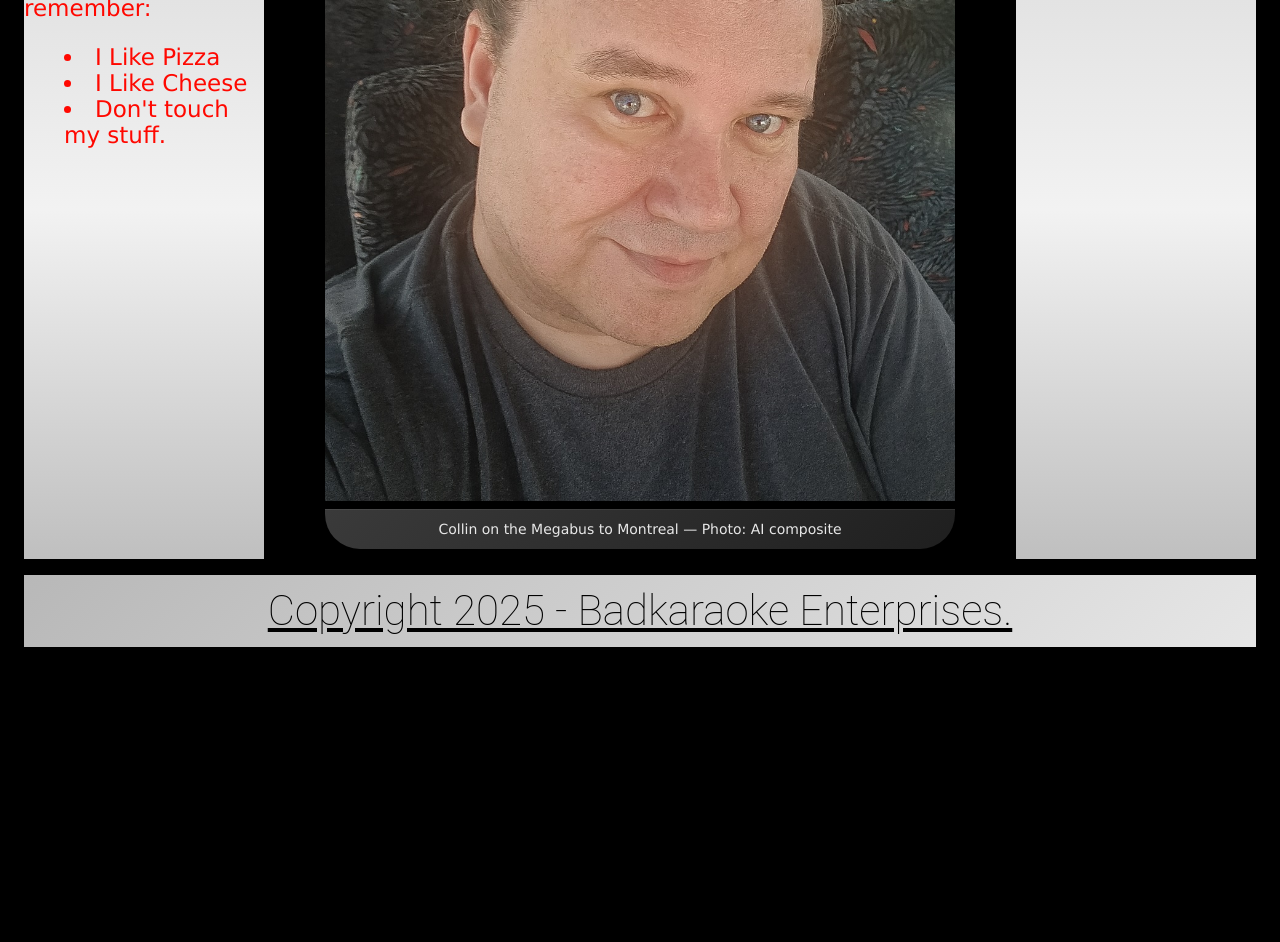
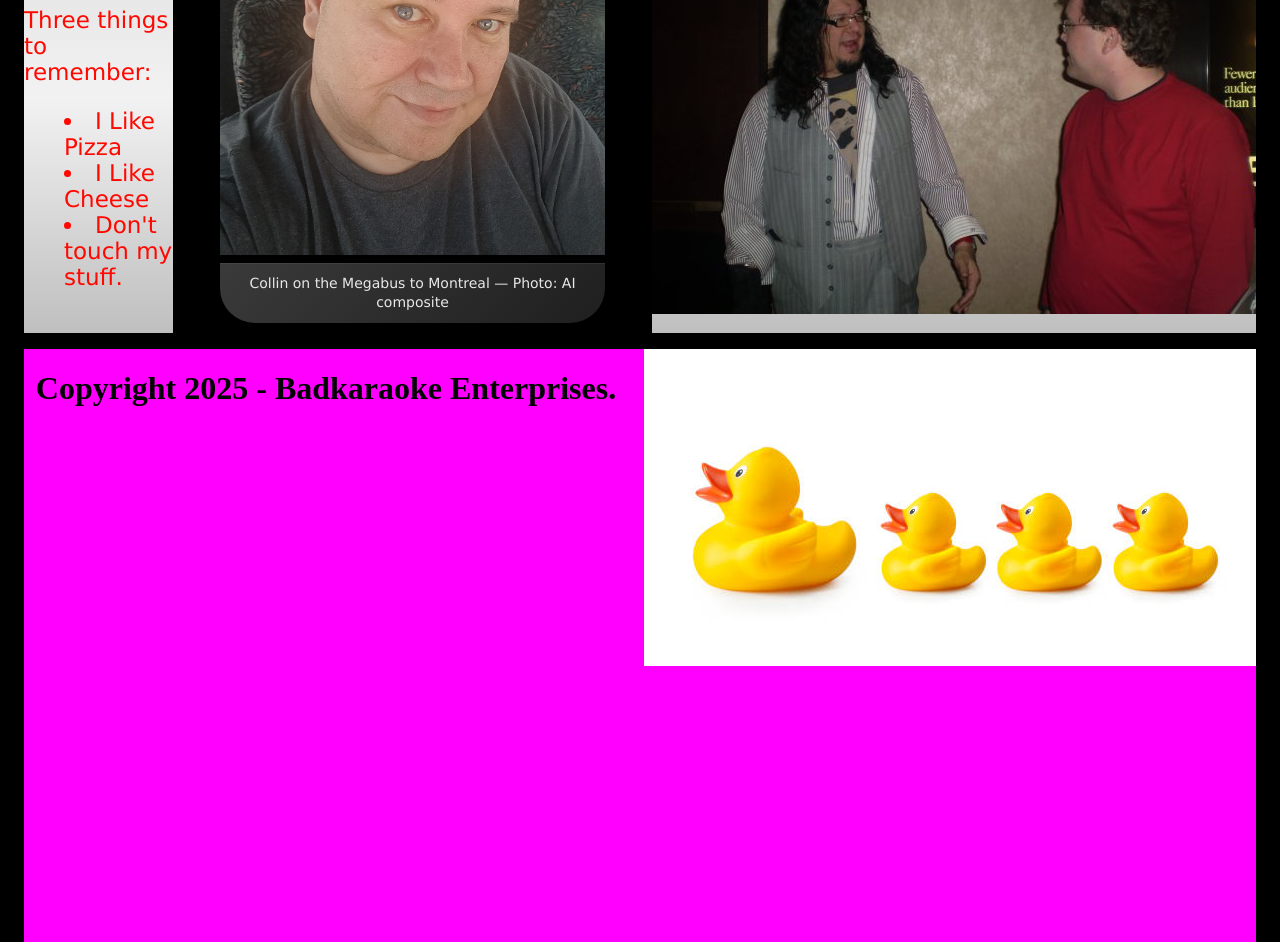
Before and after one commit to badkaraoke2025/repoman, a plain HTML site: page index.html in a window 1280 px wide. Shown: the part 481-1423 px from the top of the page. Before the commit the page ends 1152 px from the top, so only its background shows below. Drawn offline with Linux system fonts and the light colour scheme.

Commit message:
went to a TWO column footer and styled it in magenta - changed html and moved duck to right column

```diff
--- a/index.html
+++ b/index.html
@@ -23,8 +23,7 @@
     </figcaption>
   </figure>
 </div>
-	<div class="right"><p>We are testing the right column</p></div>
-  <div class="main-footer">Copyright 2025 - Badkaraoke Enterprises.</div>
-</div>
+	<div class="right"><img src="images/collin and penn.jpg"></div>
+  <div class="footer"><div align=center><h1 class="important">Copyright 2025 - Badkaraoke Enterprises.</h1></div><div align=center><img src="images/ducks.jpg" wudth=50% heught=50%></div></div>
 </body>
 </html>
--- a/style.css
+++ b/style.css
@@ -1,7 +1,7 @@
 @charset "utf-8";
 /* CSS Document */
 body {background-color: #000000;}
-p {font-family: verdana;font-size: 26;color: #ff0800;font-weight: 300;}
+p {font-family: verdana;font-size: 32;color: #ff0800;font-weight: 300;}
 p.important {font-family: verdana;font-size: 26;color: #000000;font-weight: 500;text-decoration: underline}
 figure {
   margin: 0;
@@ -39,8 +39,8 @@ figcaption {
 }
 .layout {
   display: grid;
-  grid-template-columns: 1fr 3fr 1fr; /* 1 – 3 – 1 */
-  grid-template-rows: auto 1fr auto;
+  grid-template-columns: 1fr 3fr 1fr;
+  grid-template-rows: auto 1fr 2fr;
   gap: 16px;
   min-height: 100vh;
   padding: 16px;
@@ -95,15 +95,10 @@ figcaption {
         }
 
 
-.main-footer {
- grid-column: 1 / -1;
-	font-family: roboto;
-	font-size: 42px;
-	line-height: 52px;
-	color: #000000;
-	font-weight: 250;
-	text-align: center;
-	background: linear-gradient(135deg, #b8b8b8, #e6e6e6);
-	padding: 10px;
-	text-decoration: underline;
+.footer {
+	background-color: magenta;
+  grid-column: 1 / -1;
+  display: grid;
+  grid-template-columns: 1fr 1fr; /* 2 columns in footer */
+  gap: 16px;
 }
```
Also changed, not shown: images/collin and penn.jpg (added).
